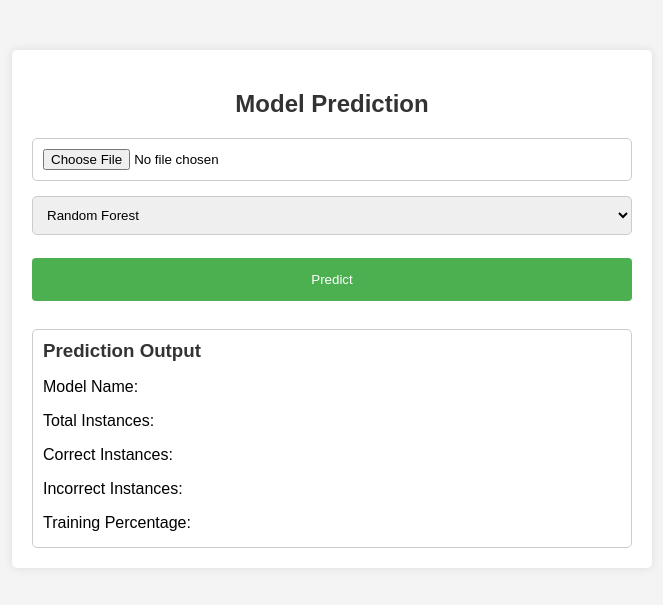
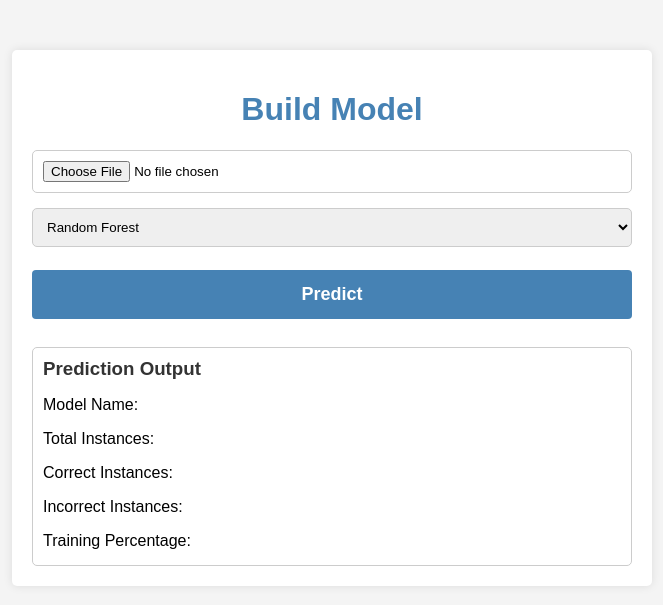
Before and after one commit to dinesh1494/fetal_health_09, a Flask app: page / in a window 1280 px wide. Shown: the top 605 px of the page, without its empty margins (308-971 px from the left). Run offline with Flask 3, Linux system fonts and the light colour scheme; parts of the project's set-up code (start-up, migrations or seed data) failed here and were passed over.

Commit message:
Update index.html

```diff
--- a/templates/index.html
+++ b/templates/index.html
@@ -18,8 +18,8 @@
             box-shadow: 0 0 10px rgba(0, 0, 0, 0.1);
             margin-top: 50px;
         }
-        h2 {
-            color: #333;
+        h1 {
+
             text-align: center;
         }
         input[type="file"] {
@@ -40,7 +40,7 @@
         }
         button {
             width: 100%;
-            background-color: #4CAF50;
+            background-color: 	#4682B4;
             color: white;
             padding: 14px 20px;
             margin: 8px 0;
@@ -49,7 +49,7 @@
             cursor: pointer;
         }
         button:hover {
-            background-color: #45a049;
+            background-color: 	#4682B4;
         }
         #predictionOutput {
             margin-top: 20px;
@@ -66,13 +66,23 @@
             margin-bottom: 5px;
             font-size: 16px;
         }
+
+        #heading {
+        color: #4682B4; /* Blue color */
+    }
+
+    #predictButton {
+        font-weight: bold;
+        font-size: 18px; /* Adjust the size as needed */
+    }
     </style>
 </head>
 <body>
     <div class="container">
-        <h2>Model Prediction</h2>
-        <input type="file" id="xlsFileInput">
-        <select id="modelSelect">
+        <h1 id="heading">Build Model</h1>
+        <form id="user_input" action="/predict" method="POST" enctype="multipart/form-data"> <!-- Updated form -->
+            <input type="file" name="xls_file" id="xlsFileInput">
+            <select name="model" id="modelSelect"> <!-- Updated select element -->
                 <option value="random_forest">Random Forest</option>
                 <option value="decision_tree">Decision Tree</option>
                 <option value="stacking_ensemble">Stacking Ensemble</option>
@@ -80,7 +90,8 @@
                 <option value="bagging_ensemble">Bagging Ensemble</option>
                 <option value="svm">Support Vector Machine (SVM)</option>
             </select>
-        <button onclick="predict()">Predict</button>
+            <button type="submit" id="predictButton">Predict</button> <!-- Changed button type to submit -->
+        </form>
         <div id="predictionOutput">
             <h3>Prediction Output</h3>
             <p>Model Name: <span id="modelName"></span></p>
@@ -92,36 +103,26 @@
     </div>
 
     <script>
-        function predict() {
-            var fileInput = document.getElementById('xlsFileInput');
-            var modelSelect = document.getElementById('modelSelect');
-            var file = fileInput.files[0];
-            var modelName = modelSelect.options[modelSelect.selectedIndex].value;
+        document.getElementById('user_input').addEventListener('submit', function(event) {
+            event.preventDefault();
+            var formData = new FormData(this);
+            fetch(this.action, {
+                method: this.method,
+                body: formData,
+            })
+            .then(response => response.json())
+            .then(data => {
+                document.getElementById('modelName').innerText = data.output.model_name;
+                document.getElementById('totalInstances').innerText = data.output.total_instances;
+                document.getElementById('correctInstances').innerText = data.output.correct_instances;
+                document.getElementById('incorrectInstances').innerText = data.output.incorrect_instances;
+                document.getElementById('trainingPercentage').innerText = data.output.training_percentage;
+            })
+            .catch(error => {
+                console.error('Error:', error);
+            });
+        });
+    </script>
 
-            // var formData = new FormData();
-            // formData.append('file', file);
-            // formData.append('model', modelName);
-
-
-            var formData = new FormData();
-            formData.append('model', modelSelect.value);
-            formData.append('xls_file', xlsFileInput.files[0]);
-
-            var xhr = new XMLHttpRequest();
-            xhr.open('POST', 'http://127.0.0.1:5000/predict', true);
-            xhr.onload = function () {
-                if (xhr.status === 200) {
-                    var response = JSON.parse(xhr.responseText);
-                    var output = response.output;
-                    document.getElementById('modelName').innerText = output.model_name;
-                    document.getElementById('totalInstances').innerText = output.total_instances;
-                    document.getElementById('correctInstances').innerText = output.correct_instances;
-                    document.getElementById('incorrectInstances').innerText = output.incorrect_instances;
-                    document.getElementById('trainingPercentage').innerText = output.training_percentage;
-                }
-            };
-            xhr.send(formData);
-        }
-    </script>
 </body>
 </html>
```
Lines whose indentation alone changed are shown as unchanged.
